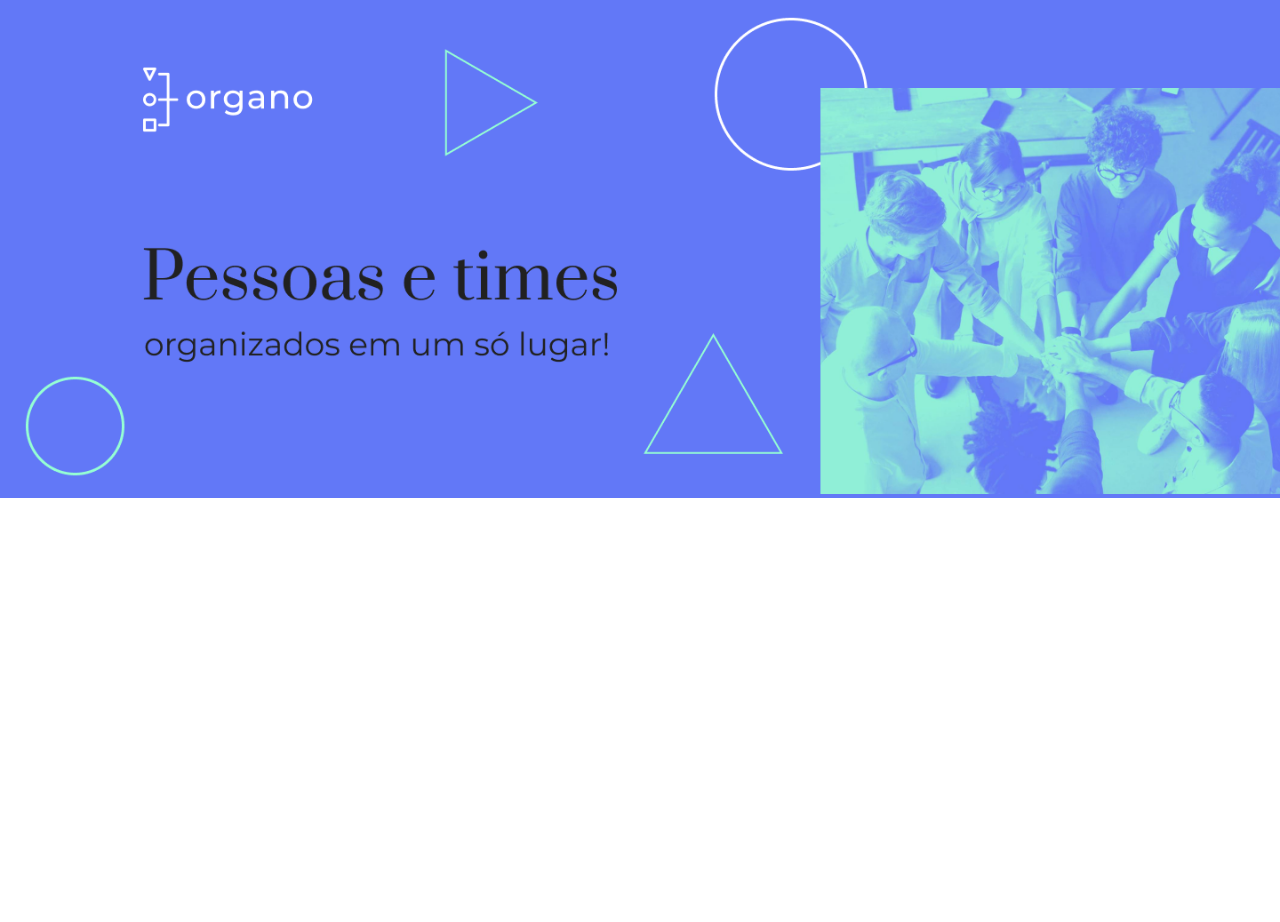
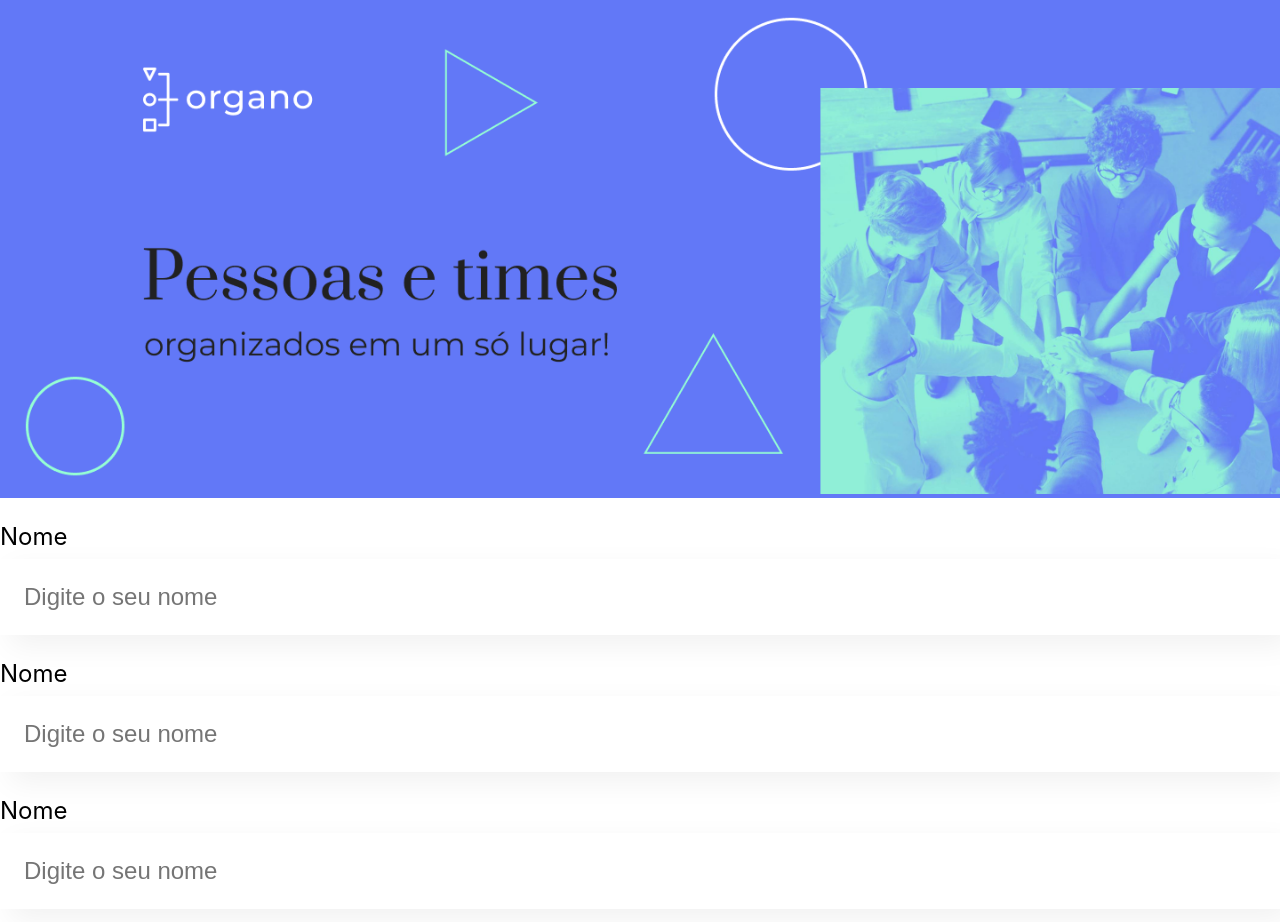
Before and after one commit to Grazziano/Organo, a React (Create React App) app: page / in a window 1280 px wide. Shown: the top 922 px of the page. Before the commit the page ends 800 px from the top, so only its background shows below. Built offline with nearby package versions, Linux system fonts and the light colour scheme; the HTML template or start-up script is replaced by a standard one.

Commit message:
Starting input text component

```diff
--- a/src/App.js
+++ b/src/App.js
@@ -1,9 +1,13 @@
 import Banner from './components/Banner/Banner';
+import TextInput from './components/TextInput';
 
 function App() {
   return (
     <div className="App">
       <Banner />
+      <TextInput label="Nome" />
+      <TextInput label="Cargo" />
+      <TextInput label="Imagem" />
     </div>
   );
 }
--- /dev/null
+++ b/src/components/TextInput/TextInput.css
@@ -0,0 +1,19 @@
+.text-input {
+  margin: 24px 0;
+}
+
+.text-input label {
+  display: block;
+  margin-bottom: 8px;
+  font-size: 24px;
+}
+
+.text-input input {
+  background-color: #fff;
+  box-shadow: 10px 10px 30px rgba(0, 0, 0, 0.06);
+  width: 100%;
+  border: none;
+  font-size: 24px;
+  padding: 24px;
+  box-sizing: border-box;
+}
--- /dev/null
+++ b/src/components/TextInput/index.js
@@ -0,0 +1,13 @@
+import React from 'react';
+import './TextInput.css';
+
+function TextInput() {
+  return (
+    <div className="text-input">
+      <label>Nome</label>
+      <input placeholder="Digite o seu nome" />
+    </div>
+  );
+}
+
+export default TextInput;
```
